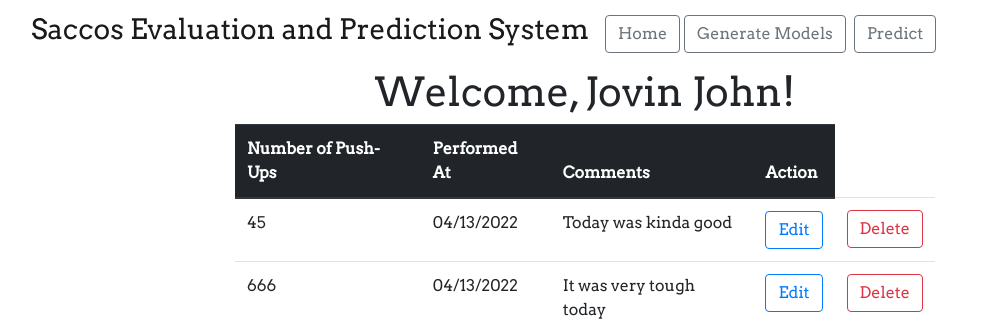
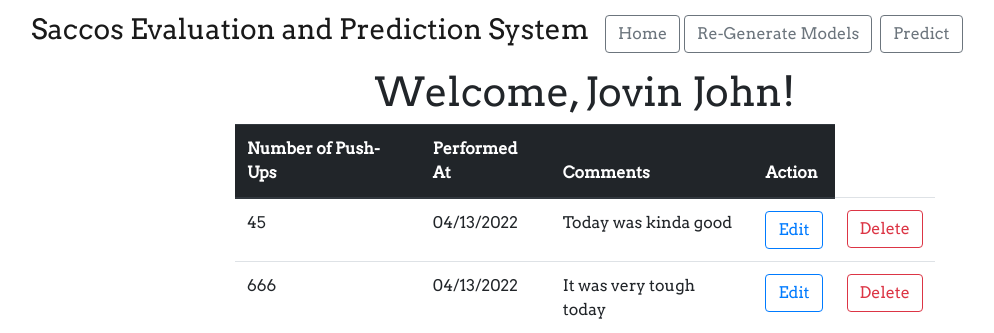
Before and after one commit to kamala96/saccos-prediction, a Flask app: page /all in a window 1280 px wide. Shown: the top 333 px of the page, without its empty margins (55-1049 px from the left). Run offline with Flask 2, Linux system fonts and the light colour scheme; a user stored in the database is signed in; data comes from the database, SQL or seed files in the repository; some libraries are stand-ins or nearby versions.

Commit message:
updated menu-bar

```diff
--- a/saccoss_prediction/templates/base.html
+++ b/saccoss_prediction/templates/base.html
@@ -50,7 +50,7 @@
       </li>
 
       <li class="nav-item">
-        <a href="{{ url_for('generate_model.generate') }}" class="btn btn-outline-secondary mx-sm-1" role="button">Generate
+        <a href="{{ url_for('generate_model.generate') }}" class="btn btn-outline-secondary mx-sm-1" role="button">Re-Generate
           Models</a>
       </li>
 
```
